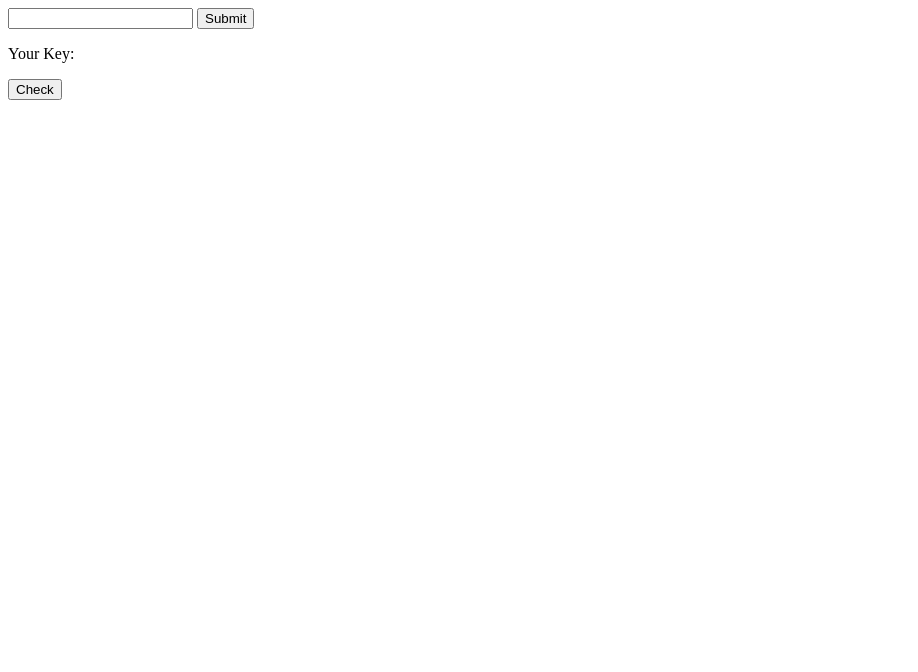
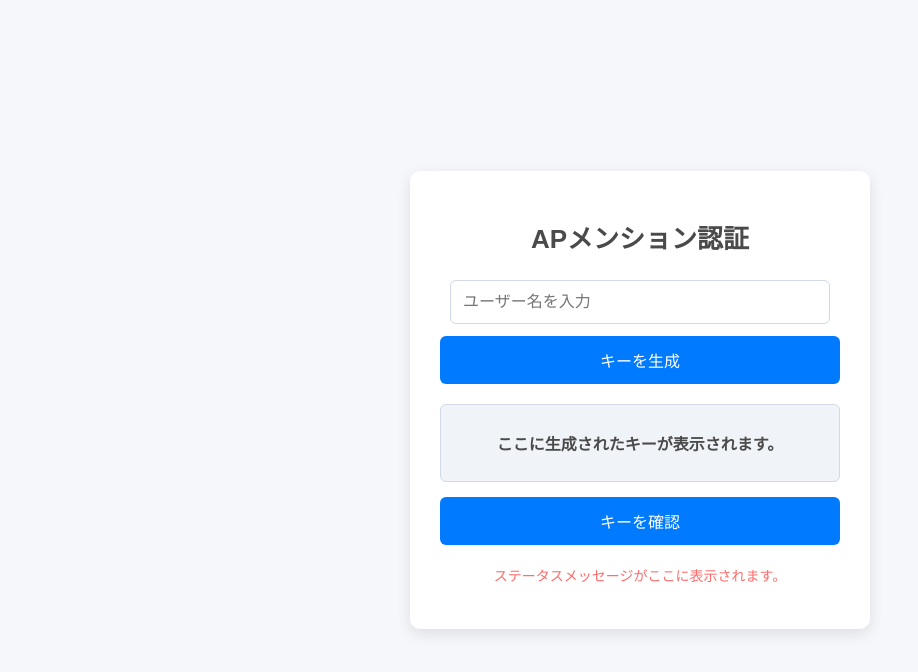
Before and after one commit to h1nasaki/ApMentionAuthTest, a plain HTML site: page index.html in a window 1280 px wide. Shown: the whole page, without its empty margins (0-918 px from the left). Drawn offline with Linux system fonts and the light colour scheme.

Commit message:
ChatGPTでリファクタ

```diff
--- /dev/null
+++ b/index.css
@@ -0,0 +1,74 @@
+body {
+    font-family: Arial, sans-serif;
+    background-color: #f5f7fa;
+    margin: 0;
+    padding: 0;
+    display: flex;
+    justify-content: center;
+    align-items: center;
+    height: 100vh;
+    color: #333;
+}
+
+.container {
+    background-color: #ffffff;
+    padding: 30px;
+    border-radius: 10px;
+    box-shadow: 0 5px 15px rgba(0, 0, 0, 0.1);
+    max-width: 400px;
+    width: 100%;
+    text-align: center;
+}
+
+h1 {
+    font-size: 26px;
+    color: #4a4a4a;
+    margin-bottom: 25px;
+}
+
+.form-group {
+    margin-bottom: 20px;
+}
+
+input[type="text"] {
+    width: calc(100% - 20px);
+    padding: 12px;
+    margin-bottom: 12px;
+    border: 1px solid #d1d9e6;
+    border-radius: 6px;
+    box-sizing: border-box;
+    font-size: 16px;
+}
+
+button {
+    width: 100%;
+    padding: 12px;
+    border: none;
+    background-color: #007bff;
+    color: white;
+    font-size: 16px;
+    border-radius: 6px;
+    cursor: pointer;
+    transition: background-color 0.3s;
+}
+
+button:hover {
+    background-color: #0056b3;
+}
+
+.result {
+    margin: 15px 0;
+    font-weight: bold;
+    font-size: 16px;
+    color: #4a4a4a;
+    background-color: #f0f4f8;
+    padding: 10px;
+    border-radius: 6px;
+    border: 1px solid #d1d9e6;
+}
+
+.message {
+    color: #ff6b6b;
+    font-size: 14px;
+    margin-top: 20px;
+}
--- a/index.html
+++ b/index.html
@@ -1,20 +1,26 @@
 <!DOCTYPE html>
 <html>
-
 <head>
     <meta charset="UTF-8">
     <meta name="viewport" content="width=device-width, initial-scale=1">
-    <title></title>
+    <title>AP認証テスト</title>
+    <link rel="stylesheet" href="index.css">
 </head>
-
 <body>
-    <input id="usernameInput" type="text">
-    <button id="submitButton">Submit</button>
-    <p id="code">Your Key:</p>
-    <button id="checkButton">Check</button>
-    <p id="state"></p>
-
+    <div class="container">
+        <h1>APメンション認証</h1>
+        <div class="form-group">
+            <input id="usernameInput" type="text" placeholder="ユーザー名を入力">
+            <button id="submitButton">キーを生成</button>
+        </div>
+        <div class="result">
+            <p id="code">ここに生成されたキーが表示されます。</p>
+        </div>
+        <div class="form-group">
+            <button id="checkButton">キーを確認</button>
+        </div>
+        <p id="state" class="message">ステータスメッセージがここに表示されます。</p>
+    </div>
     <script src="./main.js" type="module"></script>
 </body>
-
 </html>
```
